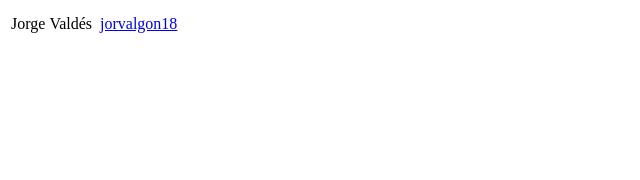
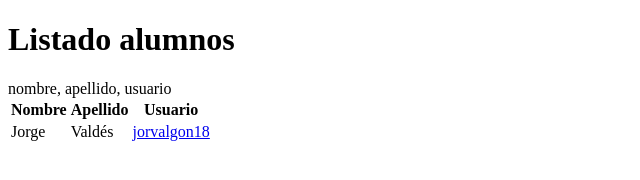
Before and after one commit to jorvalgon18/sesion21, a plain HTML site: page index.html in a window 1280 px wide. Shown: the whole page, without its empty margins (0-640 px from the left). Drawn offline with Linux system fonts and the light colour scheme.

Commit message:
Segundo commit, agregamos contenido a index y a las instrucciones

```diff
--- a/index.html
+++ b/index.html
@@ -4,24 +4,27 @@
     <meta charset="UTF-8">
     <meta http-equiv="X-UA-Compatible" content="IE=edge">
     <meta name="viewport" content="width=device-width, initial-scale=1.0">
-    <title>Document</title>
+    <title>Listado alumnos</title>
 </head>
 <body>
-
+    <h1>Listado alumnos</h1>
+    nombre, apellido, usuario
     <table>
         <thead>
             <tr>
-                <td>
-
-                </td>
+                <th>Nombre</th>
+                <th>Apellido</th>
+                <th>Usuario</th>
             </tr>
         </thead>
         <tbody>
+            <tr>
             <td>Jorge</td>
             <td>Valdés</td>
-            <td><td><a href="https://github.com/jorvalgon18" target="_blank">jorvalgon18</a></td></td>
+            <td><a href="https://github.com/jorvalgon18"
+                target="_blank">jorvalgon18</a></td>
+            </tr>
         </tbody>
     </table>
-
 </body>
 </html>
```
Also changed, not shown: instrucciones.txt (added).
